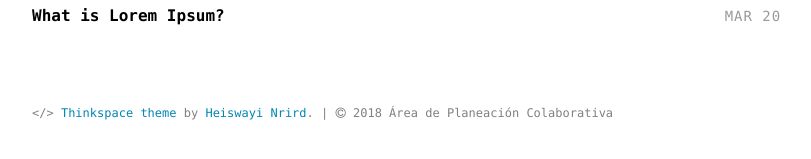
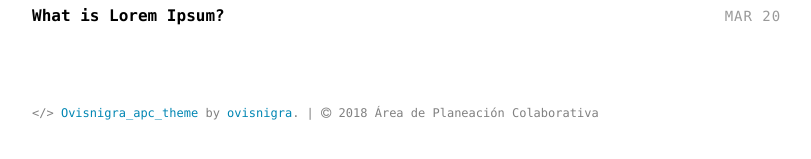
Before and after one commit to lancis-apc/web_apc_v0, a Jekyll site: the page built from index.html, in a window 1280 px wide. Shown: the part 471-630 px from the top of the page, without its empty margins (232-1043 px from the left). Built offline with Jekyll 4.4.1, drawn with Linux system fonts in a browser that asks for light colours.

Commit message:
footer ovisnigra

```diff
--- a/_includes/footer.html
+++ b/_includes/footer.html
@@ -1,5 +1,5 @@
 <footer class="site-footer">
   <div class="container">
-    <small class="block">&lt;/&gt; <a href="http://github.com/heiswayi/thinkspace" title="a minimalist Jekyll theme for technical writing">Thinkspace theme</a> by <a href="http://heiswayi.github.io">Heiswayi Nrird</a>. | <i class="fa fa-copyright"></i> {{ site.time | date: '%Y' }} {{ site.author.name }}</small>
+    <small class="block">&lt;/&gt; <a href="http://github.com/heiswayi/thinkspace" title="a minimalist Jekyll theme for technical writing">Ovisnigra_apc_theme</a> by <a href="http://heiswayi.github.io">ovisnigra</a>. | <i class="fa fa-copyright"></i> {{ site.time | date: '%Y' }} {{ site.author.name }}</small>
   </div>
 </footer>
```
